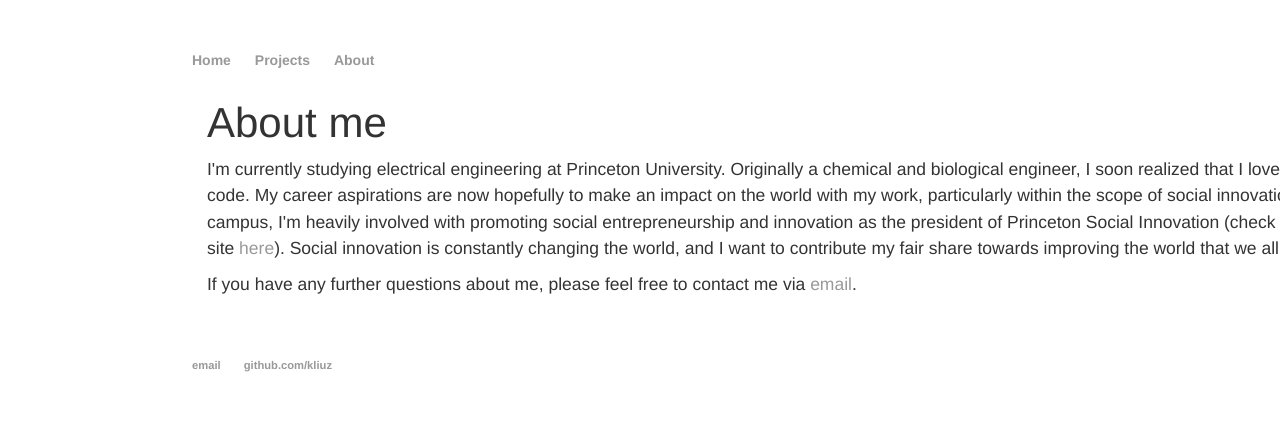
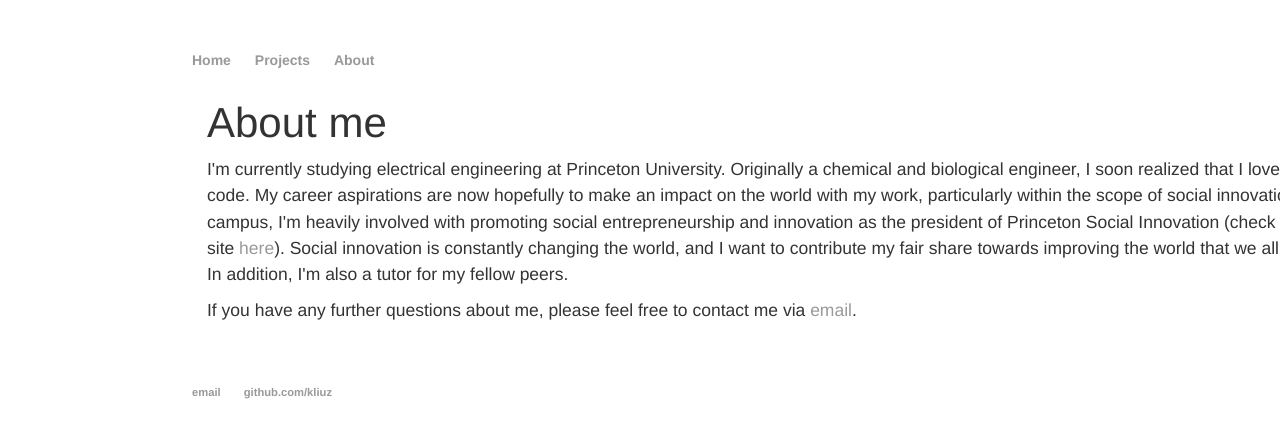
Before and after one commit to kliuz/kliuz.github.io, a Jekyll site: the page built from about/index.html, in a window 1280 px wide. Shown: the top 438 px of the page. Built offline with Jekyll 4.4.1, drawn with Linux system fonts in a browser that asks for light colours; nearby versions of some CDN libraries; library files that are not in the unit come from our copies.

Commit message:
updated about section

```diff
--- a/about/index.html
+++ b/about/index.html
@@ -4,7 +4,7 @@
 ---
 <div class="blurb">
 	<h1>About me</h1>
-	<p>I'm currently studying electrical engineering at Princeton University. Originally a chemical and biological engineer, I soon realized that I loved to code. My career aspirations are now hopefully to make an impact on the world with my work, particularly within the scope of social innovation. On campus, I'm heavily involved with promoting social entrepreneurship and innovation as the president of Princeton Social Innovation (check out the site <a href="http://princetonsi.com/"" target="_blank">here</a>). Social innovation is constantly changing the world, and I want to contribute my fair share towards improving the world that we all live in.</p>
+	<p>I'm currently studying electrical engineering at Princeton University. Originally a chemical and biological engineer, I soon realized that I loved to code. My career aspirations are now hopefully to make an impact on the world with my work, particularly within the scope of social innovation. On campus, I'm heavily involved with promoting social entrepreneurship and innovation as the president of Princeton Social Innovation (check out the site <a href="http://princetonsi.com/"" target="_blank">here</a>). Social innovation is constantly changing the world, and I want to contribute my fair share towards improving the world that we all live in. In addition, I'm also a tutor for my fellow peers. </p>
 	<p>
 	If you have any further questions about me, please feel free to contact me via <a href="mailto:kl16@princeton.edu">email</a>.
 	</p>
```
